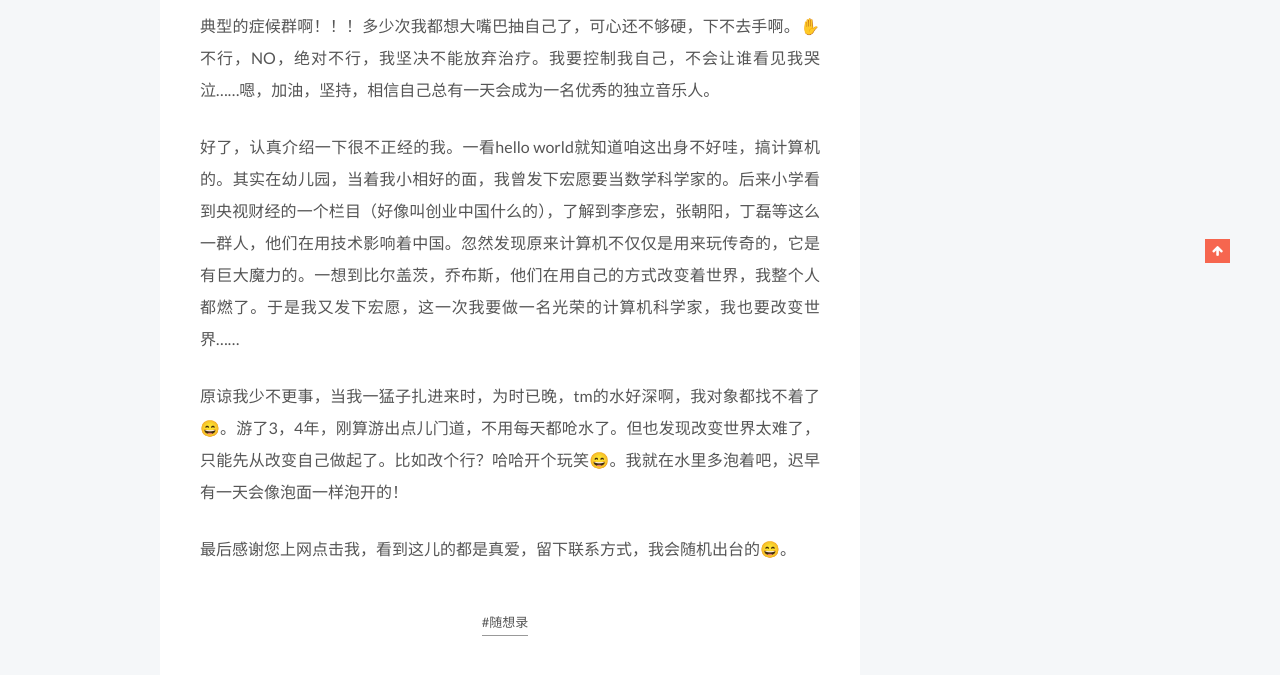
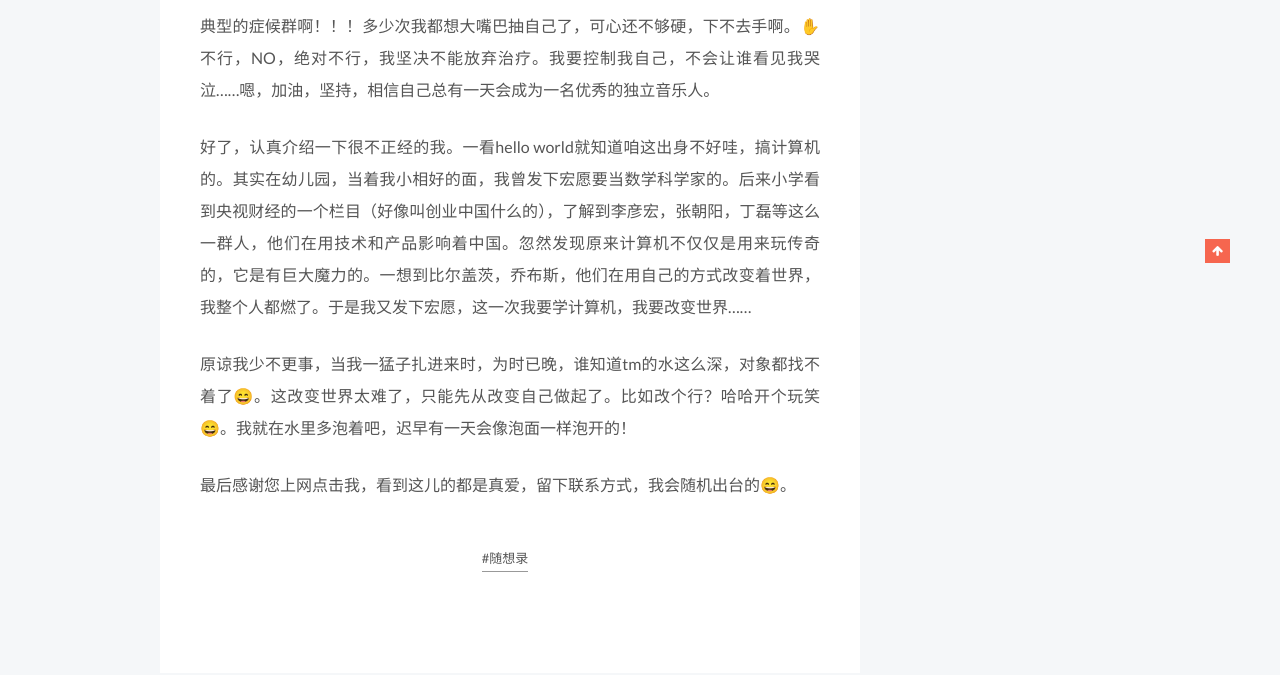
Before and after one commit to imagineworld/imagineworld.github.io, a plain HTML site: page 2016/08/12/Hello-World/index.html in a window 1280 px wide. Shown: the part 637-1312 px from the top of the page. Drawn offline with Linux system fonts and the light colour scheme; a script that the page names is missing.

Commit message:
呵呵呵
hehehe

```diff
--- a/2016/08/12/Hello-World/index.html
+++ b/2016/08/12/Hello-World/index.html
@@ -307,8 +307,8 @@
 
 
         <p>各位看官好哇！很早就想做一个博客来记录自己的点滴日常心得，无奈身患拖延绝症，时常身不由己。你能理解一名拖延症患者的日常吗？<br><a id="more"></a><br><img src="/images/ty.gif" alt=""><br>典型的症候群啊！！！多少次我都想大嘴巴抽自己了，可心还不够硬，下不去手啊。✋不行，NO，绝对不行，我坚决不能放弃治疗。我要控制我自己，不会让谁看见我哭泣……嗯，加油，坚持，相信自己总有一天会成为一名优秀的独立音乐人。</p>
-<p>好了，认真介绍一下很不正经的我。一看hello world就知道咱这出身不好哇，搞计算机的。其实在幼儿园，当着我小相好的面，我曾发下宏愿要当数学科学家的。后来小学看到央视财经的一个栏目（好像叫创业中国什么的），了解到李彦宏，张朝阳，丁磊等这么一群人，他们在用技术影响着中国。忽然发现原来计算机不仅仅是用来玩传奇的，它是有巨大魔力的。一想到比尔盖茨，乔布斯，他们在用自己的方式改变着世界，我整个人都燃了。于是我又发下宏愿，这一次我要做一名光荣的计算机科学家，我也要改变世界……</p>
-<p>原谅我少不更事，当我一猛子扎进来时，为时已晚，tm的水好深啊，我对象都找不着了😄。游了3，4年，刚算游出点儿门道，不用每天都呛水了。但也发现改变世界太难了，只能先从改变自己做起了。比如改个行？哈哈开个玩笑😄。我就在水里多泡着吧，迟早有一天会像泡面一样泡开的！</p>
+<p>好了，认真介绍一下很不正经的我。一看hello world就知道咱这出身不好哇，搞计算机的。其实在幼儿园，当着我小相好的面，我曾发下宏愿要当数学科学家的。后来小学看到央视财经的一个栏目（好像叫创业中国什么的），了解到李彦宏，张朝阳，丁磊等这么一群人，他们在用技术和产品影响着中国。忽然发现原来计算机不仅仅是用来玩传奇的，它是有巨大魔力的。一想到比尔盖茨，乔布斯，他们在用自己的方式改变着世界，我整个人都燃了。于是我又发下宏愿，这一次我要学计算机，我要改变世界……</p>
+<p>原谅我少不更事，当我一猛子扎进来时，为时已晚，谁知道tm的水这么深，对象都找不着了😄。这改变世界太难了，只能先从改变自己做起了。比如改个行？哈哈开个玩笑😄。我就在水里多泡着吧，迟早有一天会像泡面一样泡开的！</p>
 <p>最后感谢您上网点击我，看到这儿的都是真爱，留下联系方式，我会随机出台的😄。</p>
 
 
```
